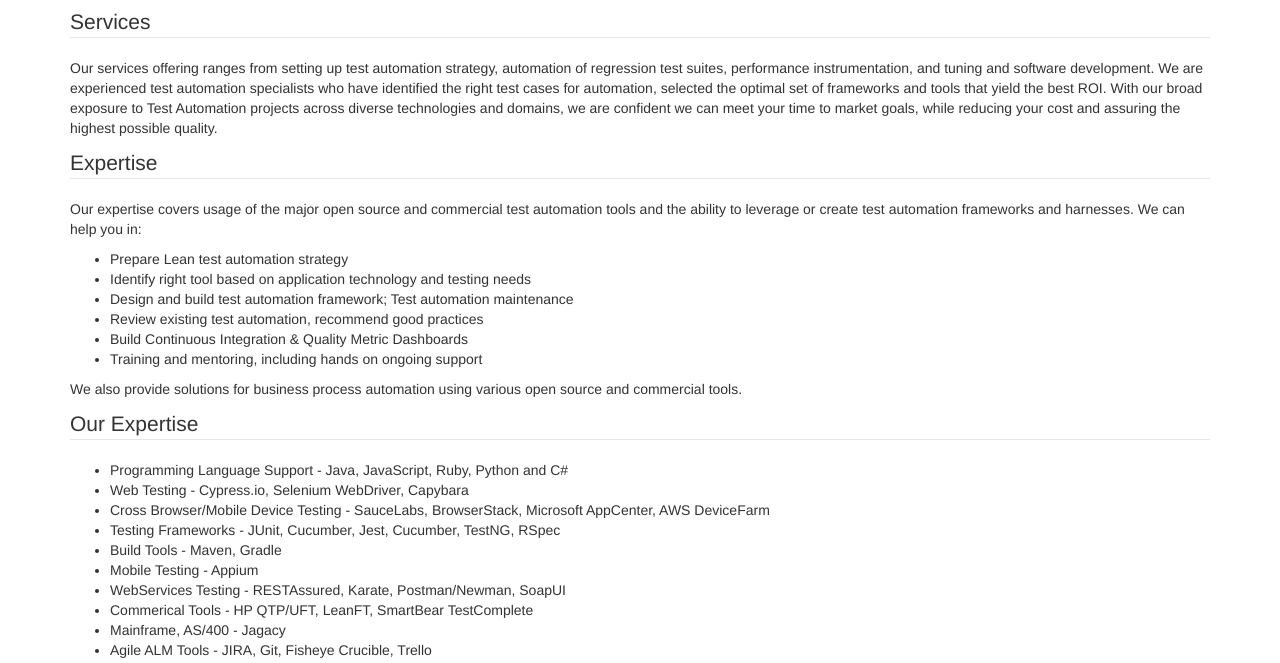
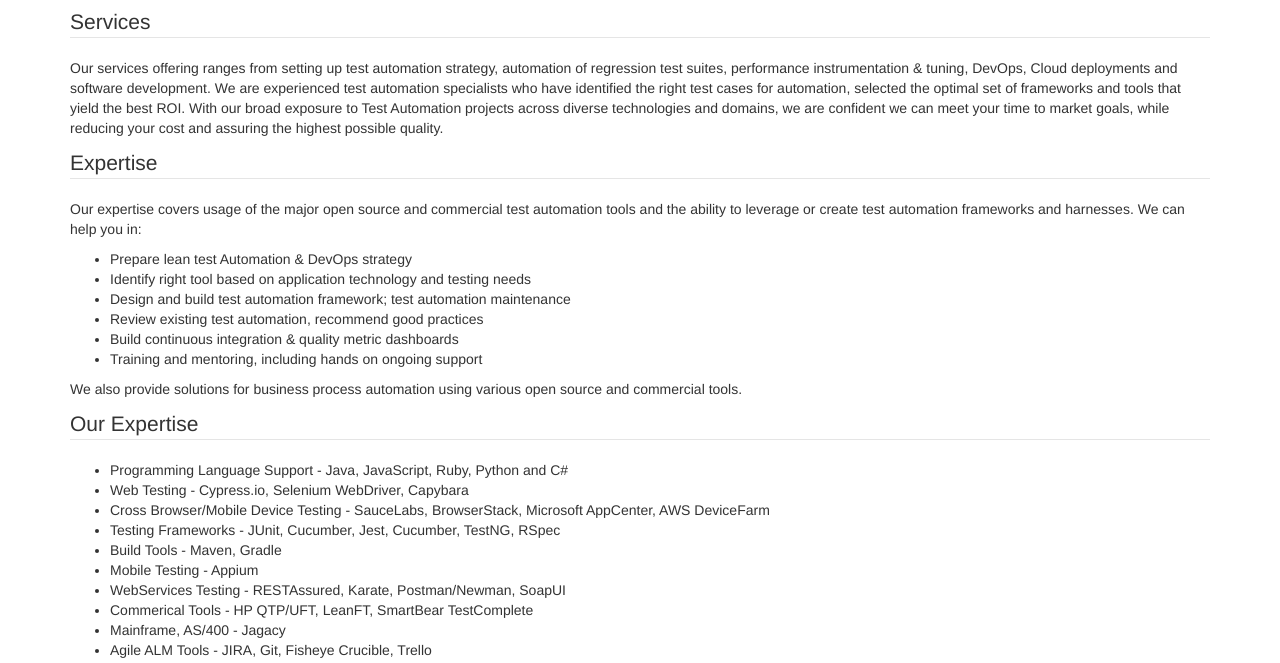
Before and after one commit to soft-shop/soft-shop.github.io, a website: page about.html in a window 1280 px wide. Shown: the part 123-786 px from the top of the page. Drawn offline with nearby package versions, Linux system fonts and the light colour scheme.

Commit message:
Update about.html

```diff
--- a/about.html
+++ b/about.html
@@ -72,7 +72,7 @@
                 <p> We are a small consulting firm located in San Francisco. We love solve complex automation problems for software and hardware applications.
                 </p>
                 <legend class="text-left">Services</legend>
-                <p>Our services offering ranges from setting up test automation strategy, automation of regression test suites, performance instrumentation, and tuning and software development. We are experienced test automation specialists who have identified
+                <p>Our services offering ranges from setting up test automation strategy, automation of regression test suites, performance instrumentation & tuning, DevOps, Cloud deployments and software development. We are experienced test automation specialists who have identified
                     the right test cases for automation, selected the optimal set of frameworks and tools that yield the best ROI. With our broad exposure to Test Automation projects across diverse technologies and domains, we are confident we can meet
                     your time to market goals, while reducing your cost and assuring the highest possible quality.
                 </p>
@@ -86,11 +86,11 @@
                 <p>Our expertise covers usage of the major open source and commercial test automation tools and the ability to leverage or create test automation frameworks and harnesses. We can help you in:
                 </p>
                 <ul>
-                    <li>Prepare Lean test automation strategy</li>
+                    <li>Prepare lean test Automation & DevOps strategy</li>
                     <li>Identify right tool based on application technology and testing needs</li>
-                    <li>Design and build test automation framework; Test automation maintenance</li>
+                    <li>Design and build test automation framework; test automation maintenance</li>
                     <li>Review existing test automation, recommend good practices</li>
-                    <li>Build Continuous Integration & Quality Metric Dashboards</li>
+                    <li>Build continuous integration & quality metric dashboards</li>
                     <li>Training and mentoring, including hands on ongoing support</li>
                 </ul>
                 <p>We also provide solutions for business process automation using various open source and commercial tools.</p>
```
